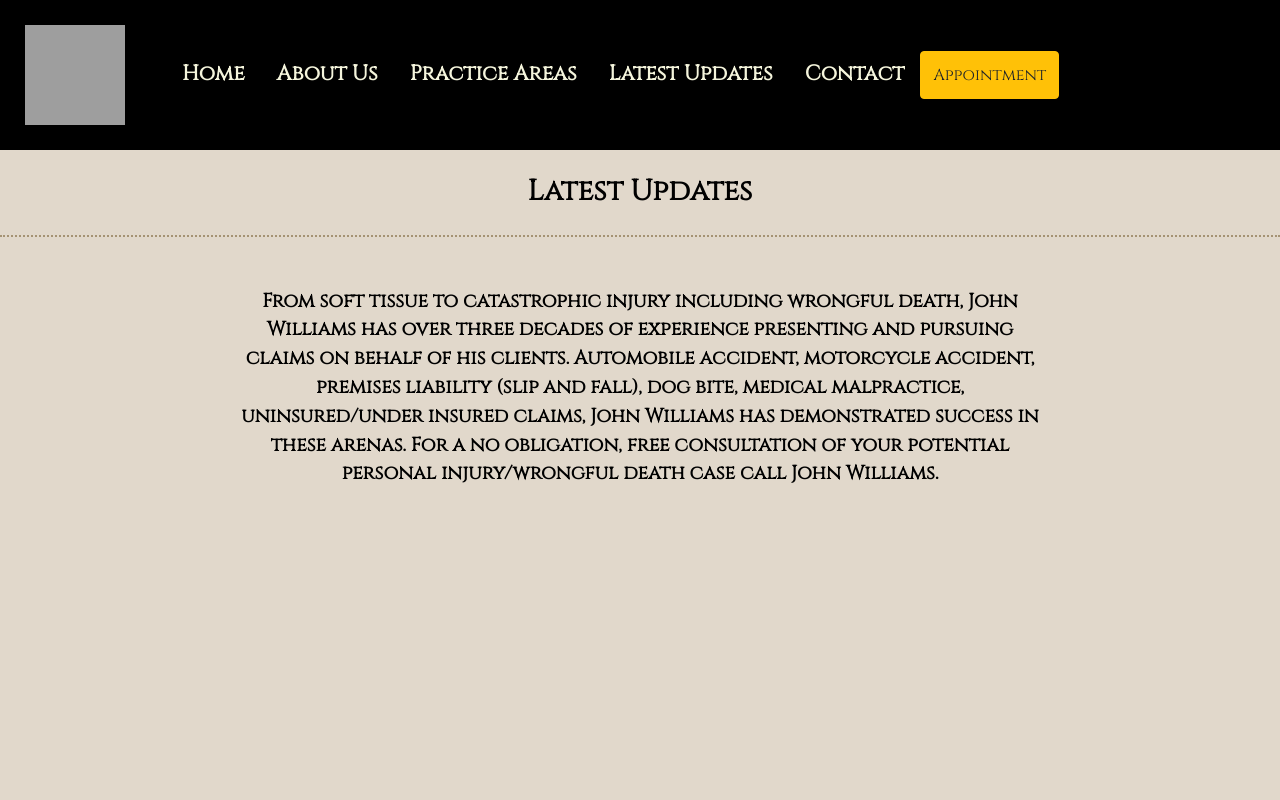
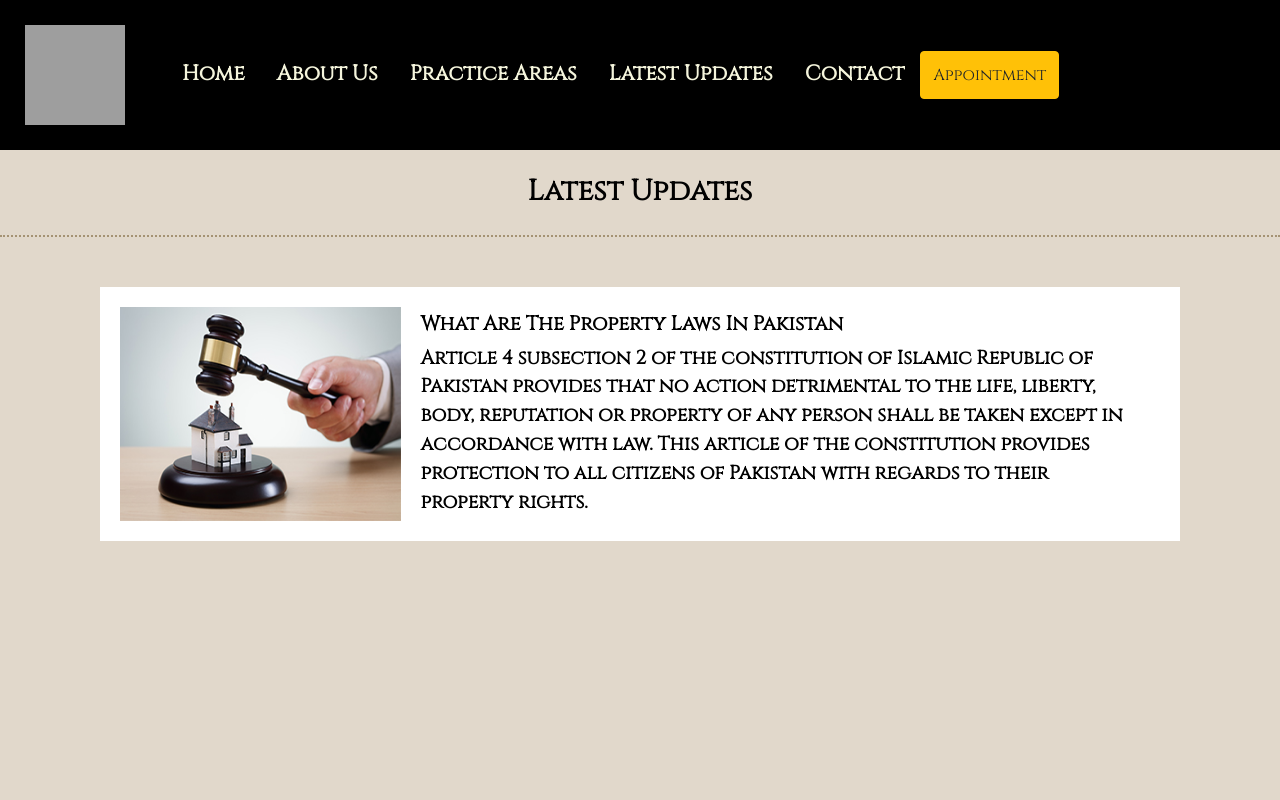
Before and after one commit to MuhammadSalman009-tech/asim-law-associates, a React (Create React App) app: page /latest-updates in a window 1280 px wide. Shown: the top 800 px of the page. Built offline with nearby package versions, Linux system fonts and the light colour scheme; grey boxes are pictures that could not be loaded.

Commit message:
added UpdatesCard component

```diff
--- a/src/App.css
+++ b/src/App.css
@@ -293,6 +293,9 @@ p#img-p-jail-cell {
 .contact-page__phone,
 .contact-page__address {
   margin: auto;
+  display: flex;
+  align-items: center;
+  justify-content: center;
 }
 
 .contact-page__email p,
@@ -360,7 +363,7 @@ p#img-p-jail-cell {
 .personal-injury-page p {
   max-width: 800px;
   font-size: 1.2em;
-  margin: 50px auto;
+  margin: 0px auto;
 }
 
 .footer {
--- a/src/components/AboutPage.js
+++ b/src/components/AboutPage.js
@@ -1,6 +1,5 @@
 import React, { Component } from "react";
 import { baseURL } from "./base-url";
-import "../css/memberCard.css";
 import MemberCard from "./MemberCard";
 class AboutPage extends Component {
   render() {
@@ -40,9 +39,9 @@ class AboutPage extends Component {
           </div>
           <div className="members-section">
             <h1>Our Members</h1>
-            {members.map((member) => (
+            {/* {members.map((member) => (
               <MemberCard member={member} />
-            ))}
+            ))} */}
           </div>
         </div>
       </>
--- a/src/components/ContactPage.js
+++ b/src/components/ContactPage.js
@@ -12,11 +12,14 @@ class ContactPage extends Component {
         </div>
         <div className="contact-page__phone">
           <FaPhone />
-          <p>(760) 723-0069</p>
+          <p>(042) 37231500</p>
         </div>
         <div className="contact-page__address">
           <FaMapMarker />
-          <p>Fallbrook San Diego, CA</p>
+          <p>
+            The Law Company Suite 10, 5th Floor, SAF Centre, 8 Fane Road.
+            Lahore.
+          </p>
         </div>
       </div>
     );
--- a/src/components/LatestUpdatesPage.js
+++ b/src/components/LatestUpdatesPage.js
@@ -1,20 +1,21 @@
 import React, { Component } from "react";
+import UpdatesCard from "./UpdatesCard";
 
 class LatestUpdates extends Component {
   render() {
+    const updates = [
+      {
+        title: "What Are The Property Laws In Pakistan",
+        description: `Article 4 subsection 2 of the constitution of Islamic Republic of Pakistan provides that no action detrimental to the life, liberty, body, reputation or property of any person shall be taken except in accordance with law. This article of the constitution provides protection to all citizens of Pakistan with regards to their property rights.`,
+        image: `property-law.jpg`,
+      },
+    ];
     return (
       <div className="personal-injury-page">
         <h2>Latest Updates</h2>
-        <p>
-          From soft tissue to catastrophic injury including wrongful death, John
-          Williams has over three decades of experience presenting and pursuing
-          claims on behalf of his clients. Automobile accident, motorcycle
-          accident, premises liability (slip and fall), dog bite, medical
-          malpractice, uninsured/under insured claims, John Williams has
-          demonstrated success in these arenas. For a no obligation, free
-          consultation of your potential personal injury/wrongful death case
-          call John Williams.
-        </p>
+        {updates.map((update) => (
+          <UpdatesCard update={update} />
+        ))}
       </div>
     );
   }
--- a/src/components/MemberCard.js
+++ b/src/components/MemberCard.js
@@ -1,23 +1,7 @@
 import React from "react";
-import { baseURL } from "./base-url";
-import "../css/memberCard.css";
-function MemberCard({ member }) {
-  return (
-    <div className="member-card">
-      <div className="member-card-image">
-        <img
-          src={`${baseURL}images/${member.image}`}
-          className="member-img"
-          alt={member.name}
-          width="100%"
-        />
-      </div>
-      <div className="member-card-body">
-        <h5 className="member-card-title">{member.name}</h5>
-        <p className="member-card-text">{member.about}</p>
-      </div>
-    </div>
-  );
+
+function MemberCard() {
+  return <div>Member</div>;
 }
 
 export default MemberCard;
--- a/src/components/UpdatesCard.js
+++ b/src/components/UpdatesCard.js
@@ -1,19 +1,21 @@
 import React from "react";
 import { baseURL } from "./base-url";
-function UpdatesCard({ member }) {
+import "../css/updateCard.css";
+function UpdatesCard({ update }) {
   return (
-    <div className="member-card">
-      <div className="member-card-image">
+    <div className="update-card">
+      <div className="update-card-image">
         <img
-          src={`${baseURL}images/${member.image}`}
-          className="member-img"
-          alt={member.name}
+          src={`${baseURL}images/${update.image}`}
+          className="update-img"
+          alt={update.title}
           width="100%"
+          height="100%"
         />
       </div>
-      <div className="member-card-body">
-        <h5 className="member-card-title">{member.name}</h5>
-        <p className="member-card-text">{member.about}</p>
+      <div className="update-card-body">
+        <h5 className="update-card-title">{update.title}</h5>
+        <p className="update-card-text">{update.description}</p>
       </div>
     </div>
   );
--- a/src/css/memberCard.css
+++ b/src/css/updateCard.css
@@ -1,16 +1,16 @@
-.members-section {
+.updates-section {
   padding: 10px 0px;
 }
-.member-card {
+.update-card {
   background-color: #fff;
   display: flex;
   margin: 50px 100px;
   padding: 20px;
   text-align: initial;
 }
-.member-card-image {
+.update-card-image {
   width: 30%;
 }
-.member-card-body {
+.update-card-body {
   padding: 5px 20px;
 }
```
